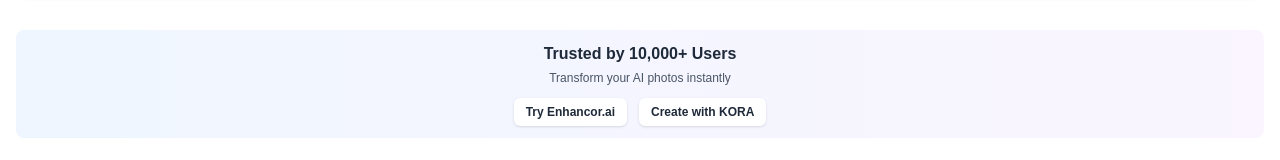
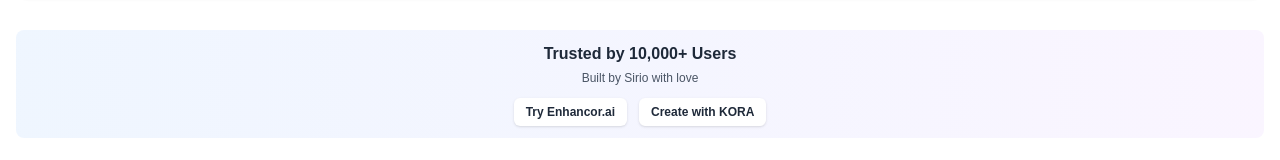
Before and after one commit to sirioberati/true-cost-ai, a Next.js app: page / in a window 1280 px wide. Shown: the part 945-1105 px from the top of the page. Built offline with nearby package versions, Linux system fonts and the light colour scheme; no server answers.

Commit message:
Add personal touch: change subtitle to 'Built by Sirio with love' and add paintbrush emoji to KORA banner

```diff
--- a/src/app/page.tsx
+++ b/src/app/page.tsx
@@ -501,7 +501,7 @@ export default function TrueCostAI() {
       <section className="w-full bg-gradient-to-r from-blue-50 to-purple-50 rounded-lg p-3 mt-4">
         <div className="text-center mb-3">
           <h3 className="font-bold text-base text-gray-800 mb-1">Trusted by 10,000+ Users</h3>
-          <p className="text-xs text-gray-600">Transform your AI photos instantly</p>
+          <p className="text-xs text-gray-600">Built by Sirio with love</p>
         </div>
         <div className="flex justify-center space-x-3">
           <a
@@ -567,7 +567,7 @@ export default function TrueCostAI() {
             </div>
           ) : (
             <div className="flex items-center space-x-2">
-              <span className="text-gray-400">Generate realistic AI images</span>
+              <span className="text-gray-400">🎨 Generate realistic AI images</span>
             </div>
           )}
                     {bannerText === 0 ? (
```
